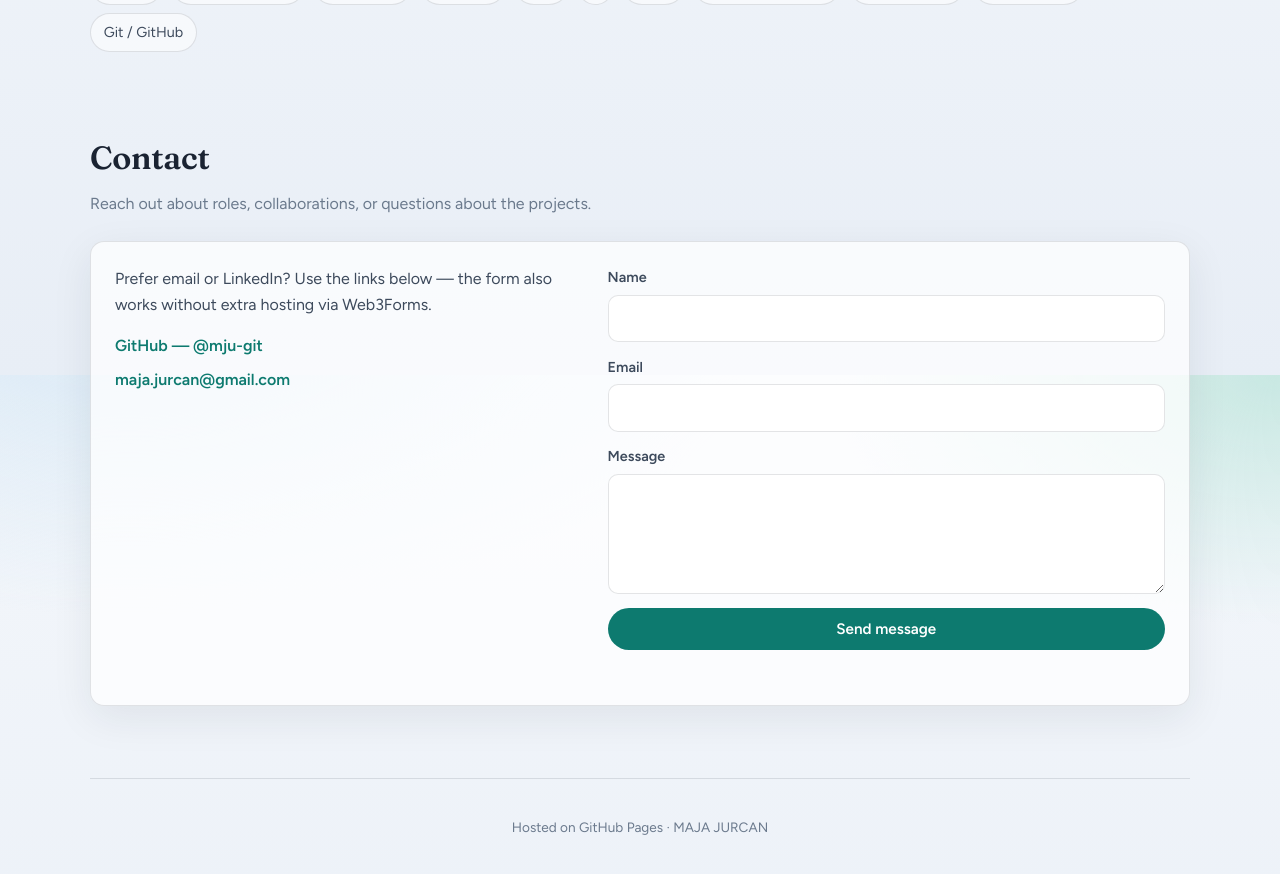
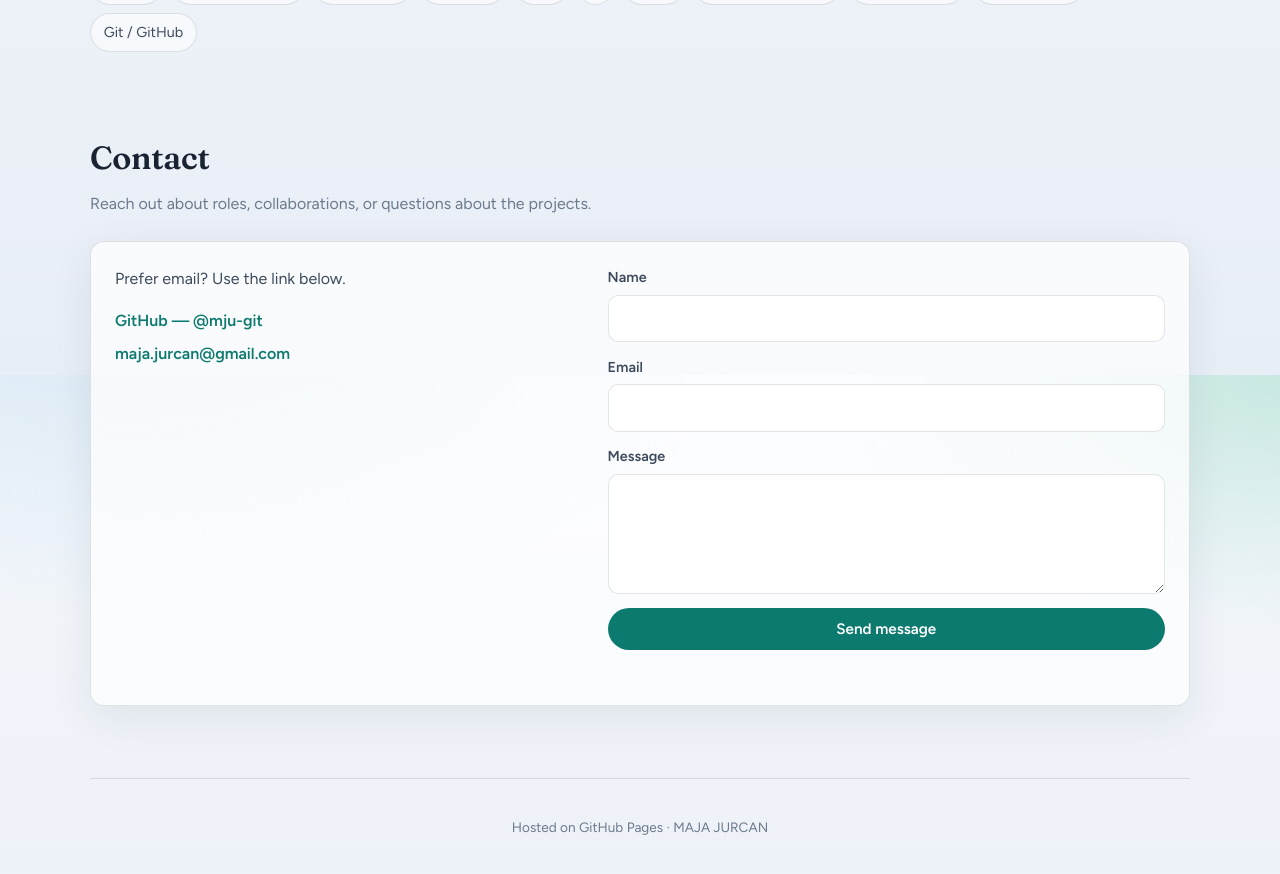
Before and after one commit to mju-git/mju-git.github.io, a Jekyll site: the page built from index.md, in a window 1280 px wide and 900 px high, scrolled down 2325 px. Shown: the top 874 px of the window. Built offline with Jekyll 4.4.1, drawn with Linux system fonts in a browser that asks for light colours.

Commit message:
Update index.md

```diff
--- a/index.md
+++ b/index.md
@@ -197,7 +197,7 @@ title: Portfolio
   </div>
   <div class="contact-panel">
     <div class="contact-meta">
-      <p>Prefer email or LinkedIn? Use the links below — the form also works without extra hosting via Web3Forms.</p>
+      <p>Prefer email? Use the link below.</p>
       <div class="contact-links">
         <a href="{{ site.github_url }}" target="_blank" rel="noopener noreferrer">GitHub — @{{ site.github_username }}</a>
         {% if site.linkedin_url and site.linkedin_url != "" %}
```
